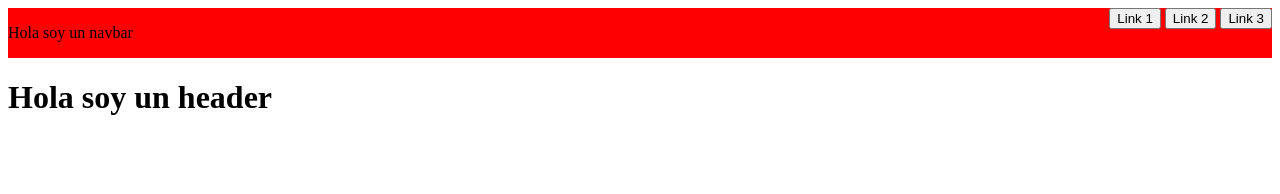
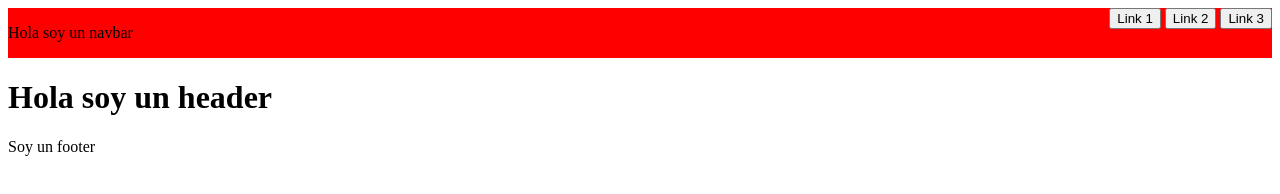
Before and after one commit to cmodena95/git_demo, a plain HTML site: page index.html in a window 1280 px wide. Drawn offline with Linux system fonts and the light colour scheme.

Commit message:
footer listo

```diff
--- a/index.html
+++ b/index.html
@@ -17,5 +17,7 @@
         </div>
     </div>
     <h1>Hola soy un header</h1>
+
+    <div>Soy un footer</div>
 </body>
 </html>
```
